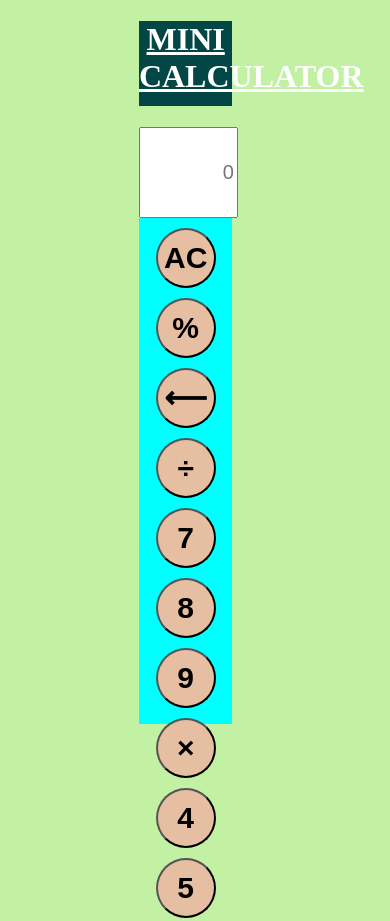
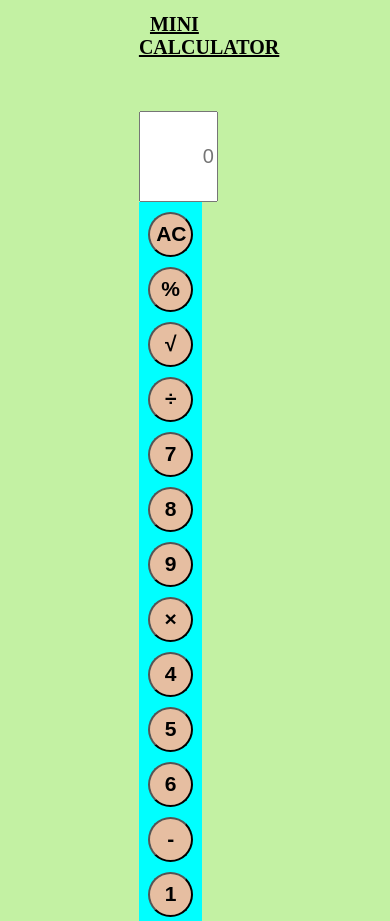
Before and after one commit to a00531930-sketch/Updated_Calculator, a plain HTML site: page index.html in a window 390 px wide. Shown: the top 921 px of the page. Drawn offline with Linux system fonts and the light colour scheme.

Commit message:
add squareroot and percentage

```diff
--- a/index.css
+++ b/index.css
@@ -37,11 +37,129 @@ body{
 
 }
 #cal{
-    background-color: rgb(2, 70, 70);
     width: 25%;
     text-align: center;
     margin-left: 35%;
     height: 10vh;
-    color: white;
 
 }
+@media screen and (max-width: 1260px) {
+    #cal{
+        font-size: 30px;
+    }
+    .button_body{
+    background-color: aqua;
+    text-align: center;
+    width: 19.5%;
+    height: 133vh;
+    margin-left: 35%;
+    }
+    .btn2{
+    width: 50px;
+    height: 50px;
+    font-size: 23px;
+    }
+}
+@media screen and (max-width: 1180px) {
+    #cal{
+        font-size: 28px;
+    }
+
+}
+@media screen and (max-width: 1102px) {
+    .button_body{
+        width: 22%;
+        height: 150vh;
+    }
+    .btn2{
+    width: 55px;
+    height: 55px;
+    font-size: 27px;
+    }
+
+
+    #res{
+    width: 21.2%;
+    height: 10vh;}
+
+    .btn{
+    width: 55px;
+    height: 55px;
+    font-size: 27px;
+    }
+    #cal{
+    width: 25%;
+    text-align: center;
+    margin-left: 33.5%;
+    height: 10vh;
+    font-size: 25px;
+    }
+}
+@media screen and (max-width: 1090px) {
+    .button_body{
+        width: 20%;
+        height: 140vh;
+    }
+    .btn2{
+    width: 45px;
+    height: 45px;
+    font-size: 21px;
+    }
+
+
+    #res{
+    width: 19%;
+    height: 10vh;}
+
+    .btn{
+    width: 45px;
+    height: 45px;
+    font-size: 21px;
+    }
+    #cal{
+    width: 19%;
+    text-align: center;
+    margin-left: 35%;
+    height: 10vh;
+    font-size: 20px;
+    }
+}
+@media screen and (max-width: 1042px) {
+    #cal{
+    width: 20%;
+    text-align: center;
+    margin-left: 35%;
+    height: 8vh;
+    font-size: 18px;
+    }
+
+}
+@media screen and (max-width: 1000px) {
+    .button_body{
+        width: 17%;
+        height: 140vh;
+    }
+    .btn2{
+    width: 45px;
+    height: 45px;
+    font-size: 21px;
+    }
+
+
+    #res{
+    width: 19%;
+    height: 10vh;}
+
+    .btn{
+    width: 45px;
+    height: 45px;
+    font-size: 21px;
+    }
+    #cal{
+    width: 19%;
+    text-align: center;
+    margin-left: 35%;
+    height: 10vh;
+    font-size: 20px;
+    }
+}
--- a/index.html
+++ b/index.html
@@ -16,7 +16,7 @@
     <div class="button_body">
     <button type="submit" class="btn" onclick="Reset()" >AC</button>
     <button type="submit" value="%" class="btn" >%</button>
-    <button type="submit" value="-" class="btn" >⟵</button>
+    <button type="submit" value="√" class="btn" >√</button>
     <button type="submit" value="/" class="btn" >÷</button><br>
     <button type="submit" value="7" class="btn" >7</button>
     <button type="submit" value="8" class="btn" >8</button>
--- a/index.js
+++ b/index.js
@@ -11,8 +11,23 @@ for (item of button){
     })
 }
 function Calculation(){
+    if (input_data.includes('%'))
+    {
+      let arr_data=input_data.split('%')
+      let a=parseInt(arr_data[0])
+      let b=parseInt(arr_data[1])
+      let per=(a*b)/100
+      ans.value=per
+    }else if (input_data.includes('√'))
+    {
+        let a=parseInt(input_data.substring(1))
+        let sqr=Math.sqrt(a)
+        ans.value=sqr
+    }
+    else{
     var result=eval(input_data)
     ans.value=result
+    }
 }
 function Reset()
 {
```
